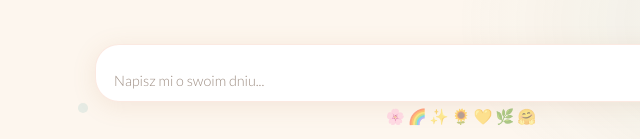
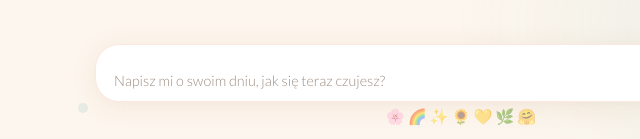
Before and after one commit to adrianmalysa49-code/soleil, a plain HTML site: page index.html in a window 1280 px wide. Shown: the part 658-797 px from the top of the page, 179-819 px from the left. Drawn offline with nearby package versions, Linux system fonts and the light colour scheme; a web font is replaced by a local one.

Commit message:
Update index.html

```diff
--- a/index.html
+++ b/index.html
@@ -279,7 +279,7 @@
 
   <div class="input-area">
     <div class="input-wrapper">
-      <textarea id="userInput" placeholder="Napisz mi o swoim dniu..." rows="1"></textarea>
+      <textarea id="userInput" placeholder="Napisz mi o swoim dniu, jak się teraz czujesz?" rows="1"></textarea>
       <button class="send-btn" onclick="sendMessage()">
         <svg viewBox="0 0 24 24"><path d="M2.01 21L23 12 2.01 3 2 10l15 2-15 2z"/></svg>
       </button>
```
